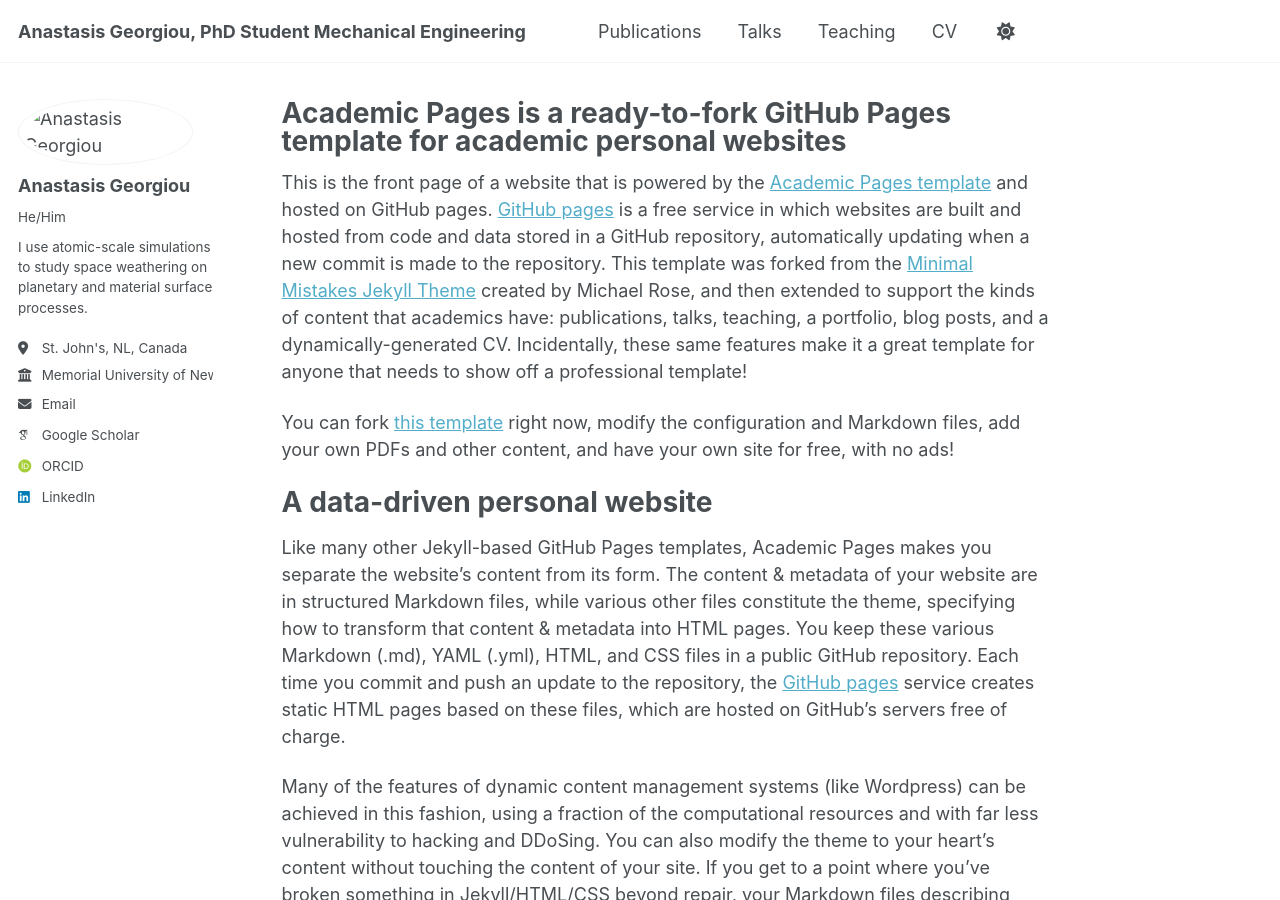
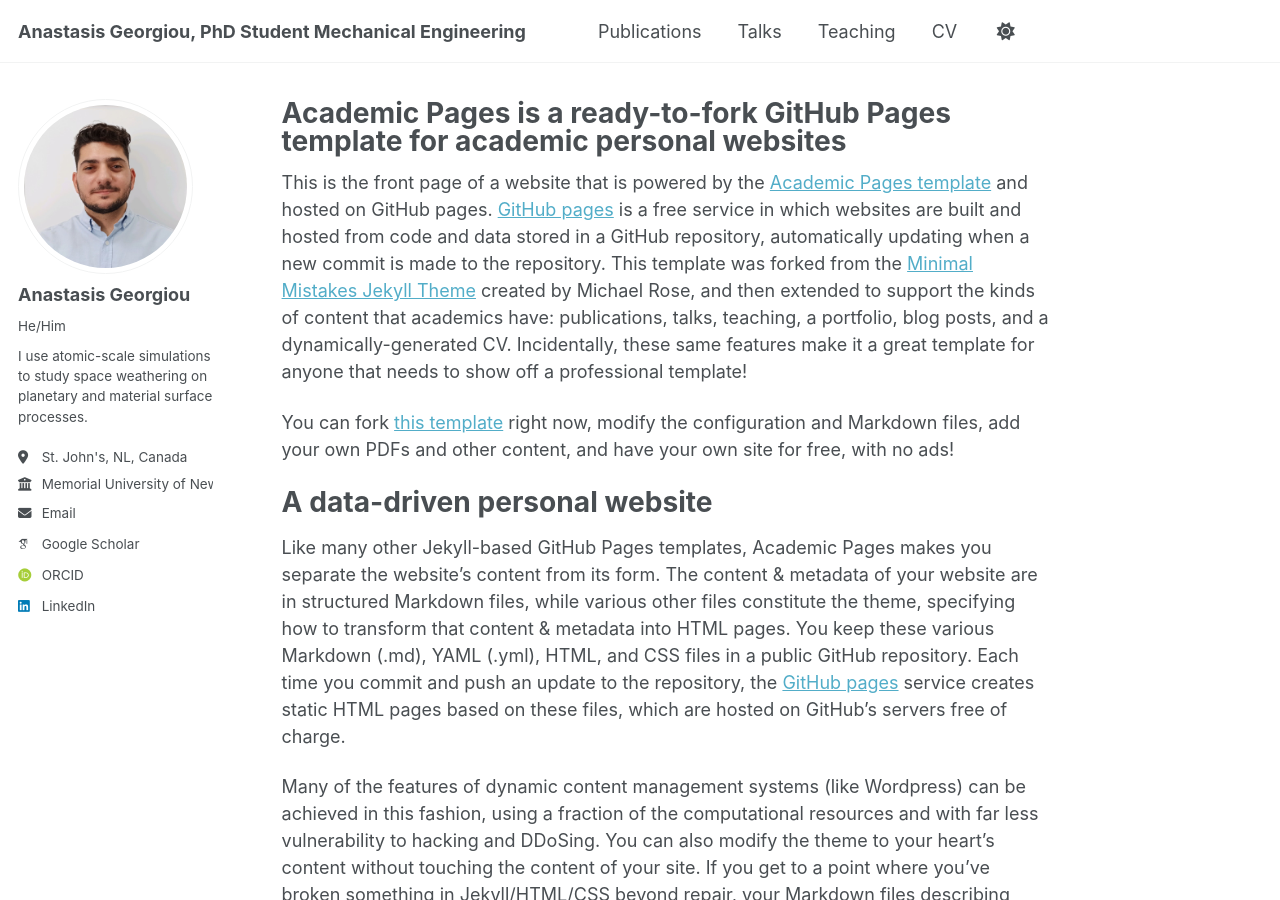
Before and after one commit to a-georgiou19/apgeorgiou.github.io, a Jekyll site: the page built from _pages/about.md, in a window 1280 px wide and 900 px high. Built offline with Jekyll 4.4.1, drawn with Linux system fonts in a browser that asks for light colours; some web fonts are replaced; a script that is not in the unit is left out.

Commit message:
_config.yml

```diff
--- a/_config.yml
+++ b/_config.yml
@@ -22,7 +22,7 @@
 #               Additional customization can be done by editing /_includes/author-profile.html
 author:
   # Biographic information
-  avatar           : "a-georgiou19/apgeorgiou.github.io/images/anastasis.jpg"
+  avatar           : "anastasis.jpg"
   name             : "Anastasis Georgiou"
   pronouns         : "He/Him"
   bio              : "I use atomic-scale simulations to study space weathering on planetary and material surface processes."
```
